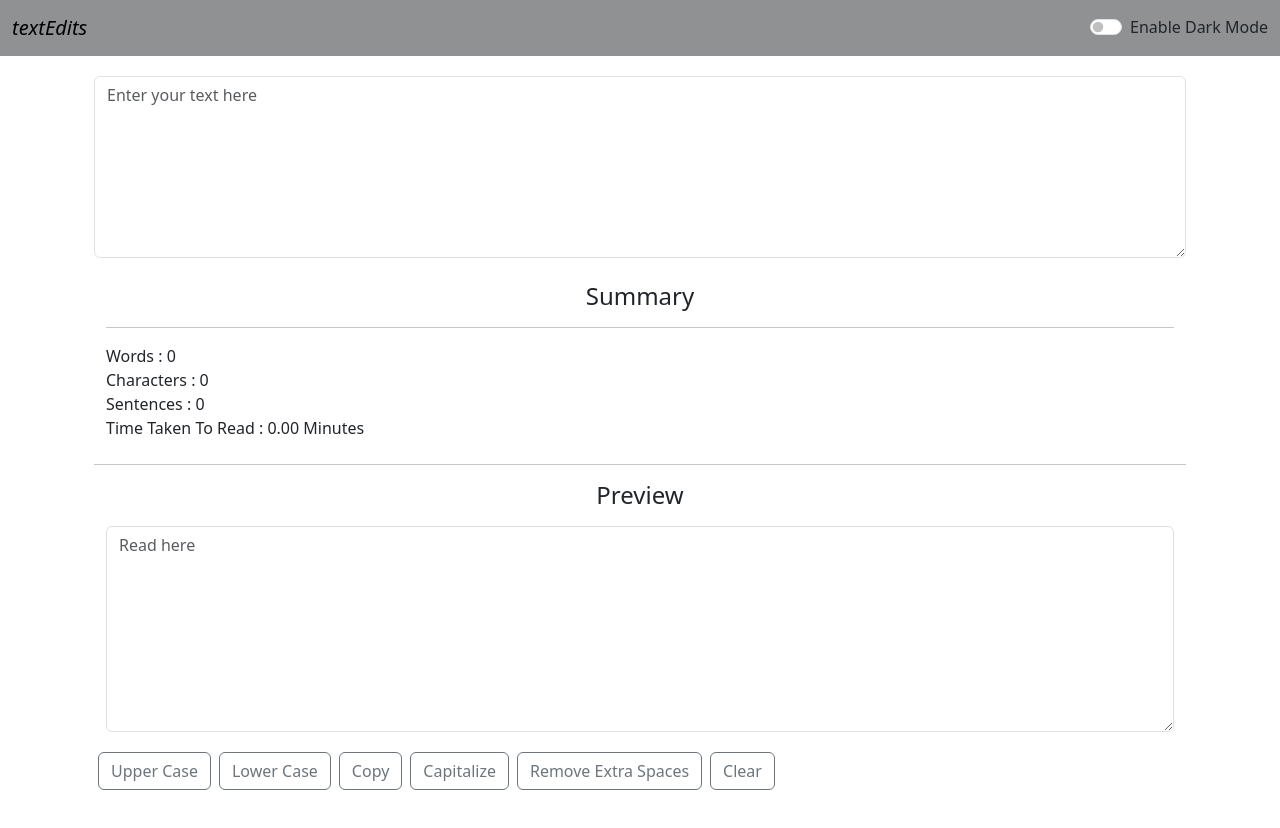
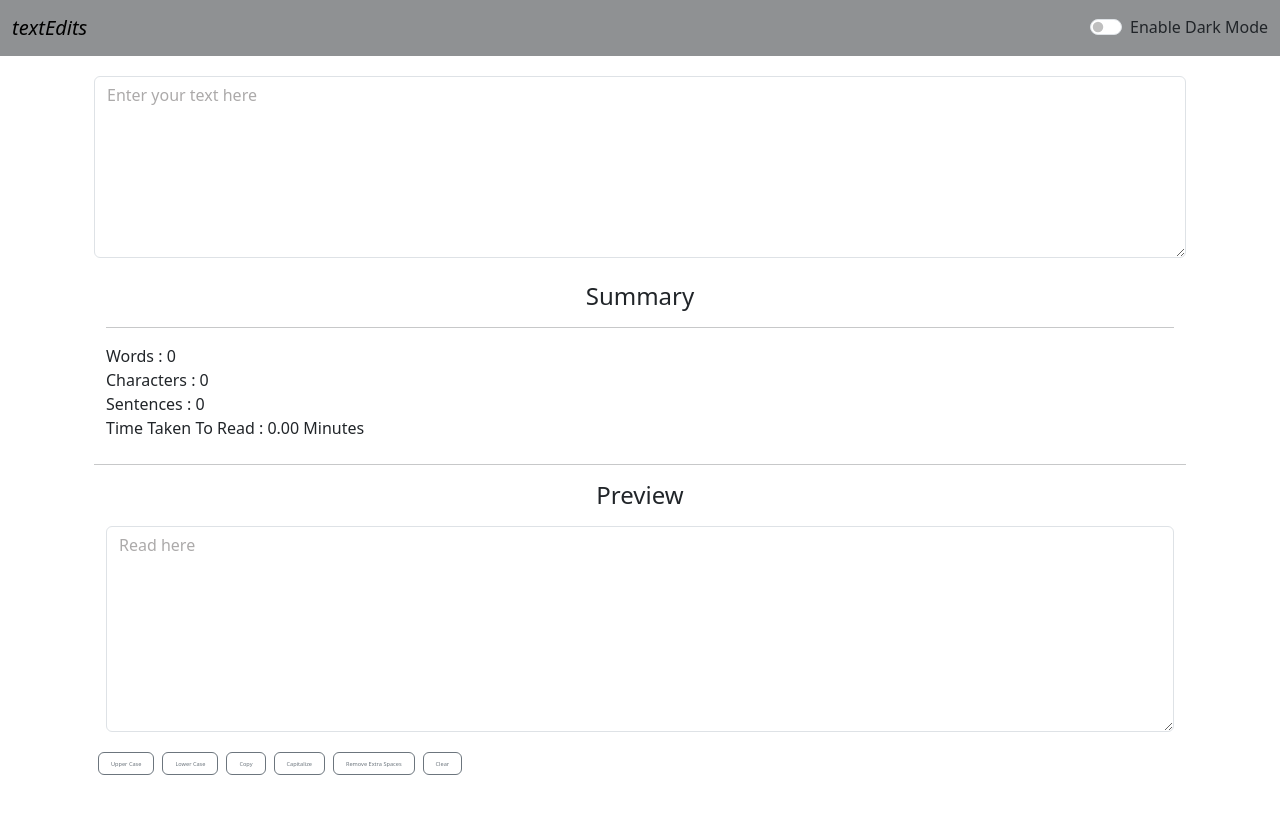
Before and after one commit to devdaim6/text-editor, a React (Create React App) app: page / in a window 1280 px wide. Shown: the top 828 px of the page. Built offline with nearby package versions, Linux system fonts and the light colour scheme.

Commit message:
btn size reduced

```diff
--- a/src/components/App.css
+++ /dev/null
@@ -1,4 +0,0 @@
-#textbox::placeholder {
-    color: #ff0000;
-    opacity: 1;
-}
--- /dev/null
+++ b/src/components/Form.css
@@ -0,0 +1,8 @@
+.form-control::placeholder {
+    color: #acaaaa;
+    opacity: 1;
+  }
+  .btn{
+font-size: .4rem;
+font-weight:500;
+  }
--- a/src/components/Form.js
+++ b/src/components/Form.js
@@ -1,5 +1,5 @@
 import React, { useState, useEffect } from "react";
-import "./App.css"
+import "./Form.css"
 export default function Form(props) {
   const [text, setInput] = useState("");
   const [uText, setText] = useState("");
@@ -14,7 +14,7 @@ export default function Form(props) {
 
 
   let count = uText.split(" ").length - 1;
-  const range = uText.split(" ").length/180-0.0055555555555555556;
+  const range = uText.split(" ").length/100-0.0055555555555555556;
 
 
 
@@ -25,10 +25,6 @@ export default function Form(props) {
     textDecoration: "none",
     color: "#5af3df",
   };
-
-
-
-
 
 
   const foot1 = {
@@ -134,17 +130,17 @@ export default function Form(props) {
   return (
     <>
 
-      <div className={`container   mb-3`}>
+      <div className={`container mb-1`}>
         <textarea
           className={`form-control bg-${props.bg} border border-${props.textMode} text-${props.textMode} border-${props.textMode}  my-3`}
-
           placeholder="Enter your text here"
           value={uText}
           onChange={changeText}
           id="textBox2"
           col="1"
           rows="7"
-        ></textarea>
+        >
+        </textarea>
 
         <div className="container my-4">
           <h4 className={`text-center  border-${props.textMode} text-${props.textMode}`}>Summary<hr /></h4>
@@ -162,8 +158,7 @@ export default function Form(props) {
         <div className={`   container`}>
           <h4 className={`text-center text-${props.textMode} `}>Preview  </h4>
           <textarea
-            className={`form-control bg-${props.bg} border border-${props.textMode} text-${props.textMode} border-${props.textMode} my-3`}
-
+            className={`input form-control bg-${props.bg} border border-${props.textMode} text-${props.textMode} border-${props.textMode} my-3`}
             readOnly
             placeholder="Read here"
             value={text}
@@ -179,37 +174,46 @@ export default function Form(props) {
           className={`btn  text-${props.textMode} btn-outline-secondary mx-1 my-1`}
           onClick={handleUpperCase}
         >
+          <small>
           Upper Case
+          </small>
         </button>
         <button
           className={`btn  text-${props.textMode}   btn-outline-secondary mx-1 my-1`}
           onClick={handleLowerCase}
-        >
+        ><small>
           Lower Case
+        </small>
         </button>
         <button
-          className={`btn  text-${props.textMode}   btn-outline-secondary mx-1 my-1`}
+          className={`btn text-${props.textMode}   btn-outline-secondary mx-1 my-1`}
           onClick={copy}
-        >
+        ><small>
           Copy
+        </small>
         </button>
         <button
           className={`btn  text-${props.textMode}  btn-outline-secondary mx-1 my-1`}
           onClick={capitalize}
         >
+          <small>
           Capitalize
+          </small>
         </button>
         <button
           className={`btn  text-${props.textMode}   btn-outline-secondary mx-1 my-1`}
           onClick={extraSpaces}
         >
+          <small>
           Remove Extra Spaces
+          </small>
         </button>
         <button
           className={`btn text-${props.textMode} btn-outline-secondary  mx-1 my-1`}
           onClick={textClear}
-        >
+        ><small>
           Clear
+        </small>
         </button>
       </div>
       <footer className={`text-${props.textMode} text-center`} style={foot1} >
```
